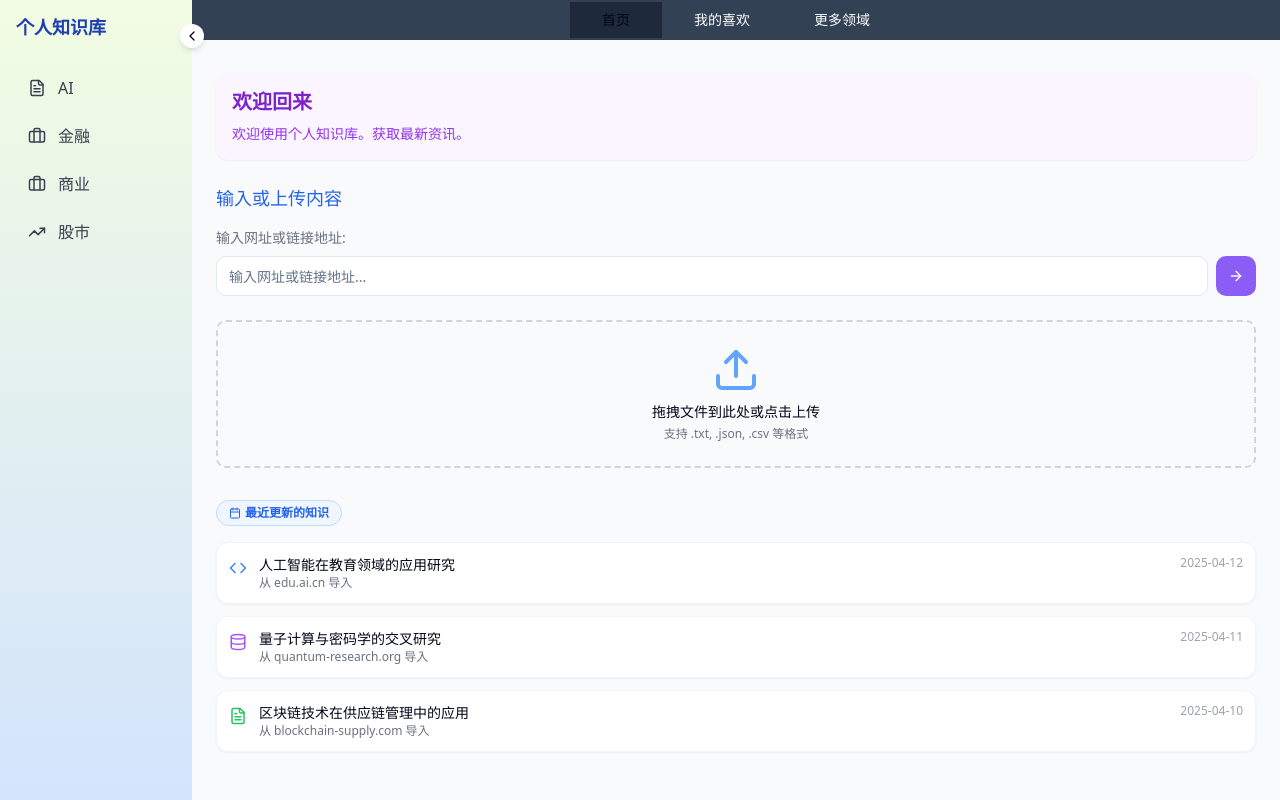
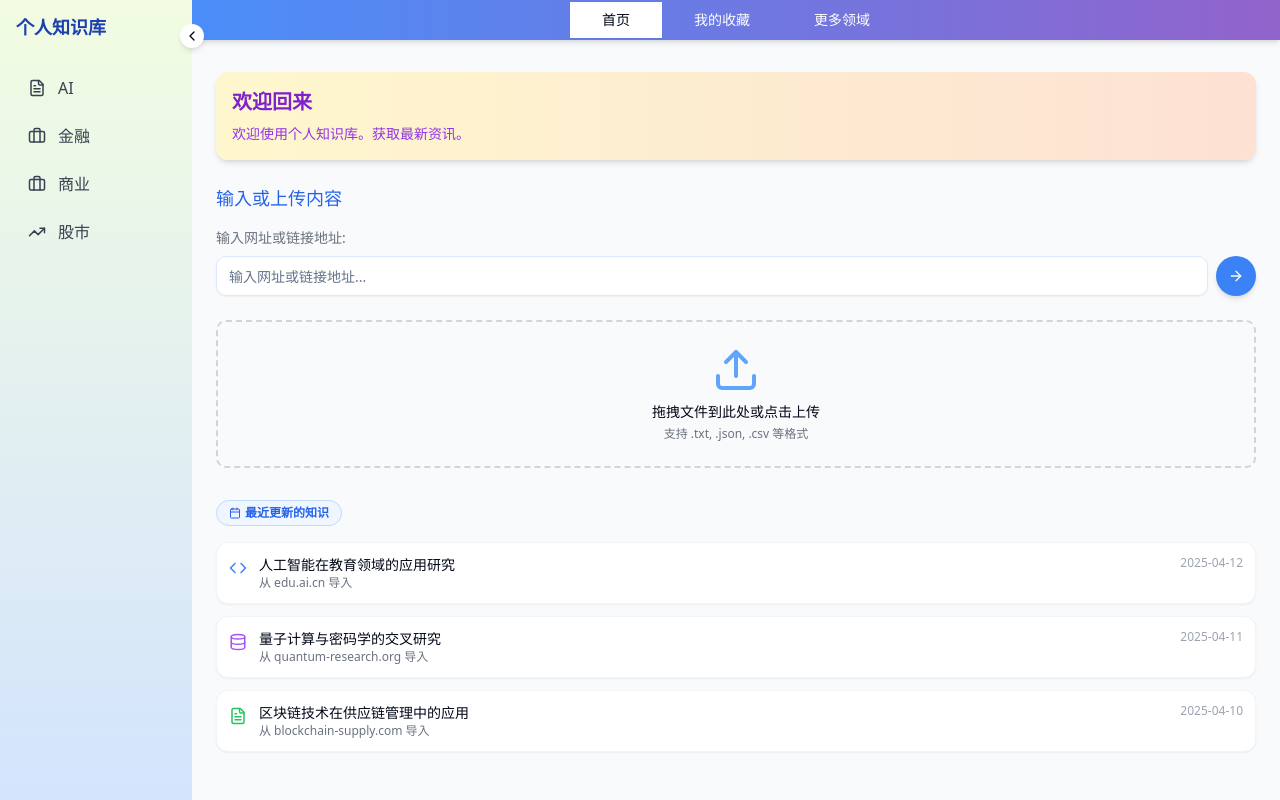
Before and after one commit to YiErWuXiu/personal-knowledge-hub-front, a React (Vite) app: page / in a window 1280 px wide. Built offline with nearby package versions, Linux system fonts and the light colour scheme.

Commit message:
Refactor: Update UI and color scheme
Update the "我的喜欢" tab to "我的收藏" and optimize the overall page color scheme for a more refined look.

```diff
--- a/src/index.css
+++ b/src/index.css
@@ -35,8 +35,8 @@
 
     --radius: 0.75rem;
 
-    /* Miyazaki style colors */
-    --miyazaki-blue: 195 81% 57%;
+    /* Miyazaki style colors with premium feel */
+    --miyazaki-blue: 210 85% 60%;
     --miyazaki-green: 152 58% 86%;
     --miyazaki-yellow: 48 100% 91%;
     --miyazaki-orange: 24 97% 81%;
@@ -109,8 +109,8 @@
   }
 
   .miyazaki-button {
-    @apply rounded-full transition-all duration-300 hover:shadow-lg;
-    background: linear-gradient(to bottom right, hsl(var(--miyazaki-blue)), #33C3F0);
+    @apply rounded-full transition-all duration-300 hover:shadow-lg text-white;
+    background: linear-gradient(to bottom right, hsl(var(--miyazaki-blue)), #2d82c7);
   }
 
   .miyazaki-header {
@@ -118,7 +118,7 @@
   }
 
   .miyazaki-tabs {
-    @apply bg-gradient-to-r from-blue-500 to-purple-400 text-white;
+    @apply bg-gradient-to-r from-[#4a8ef9] to-[#9163cb] text-white shadow-md;
   }
 
   .miyazaki-tab {
--- a/src/pages/Index.tsx
+++ b/src/pages/Index.tsx
@@ -49,23 +49,23 @@ const Index = () => {
       <main className="flex-1 p-0">
         {/* Navigation Tabs */}
         <Tabs defaultValue="home" className="w-full">
-          <TabsList className="w-full rounded-none bg-slate-700">
+          <TabsList className="w-full rounded-none miyazaki-tabs">
             <TabsTrigger
               value="home"
-              className="data-[state=active]:bg-slate-800 text-white px-8 py-2 rounded-none"
+              className="miyazaki-tab data-[state=active]:miyazaki-tab-active text-white px-8 py-2 rounded-none"
             >
               首页
             </TabsTrigger>
             <TabsTrigger
               value="favorites"
-              className="data-[state=active]:bg-slate-800 text-white px-8 py-2 rounded-none"
+              className="miyazaki-tab data-[state=active]:miyazaki-tab-active text-white px-8 py-2 rounded-none"
               onClick={() => navigate('/favorites')}
             >
-              我的喜欢
+              我的收藏
             </TabsTrigger>
             <TabsTrigger
               value="more-areas"
-              className="data-[state=active]:bg-slate-800 text-white px-8 py-2 rounded-none"
+              className="miyazaki-tab data-[state=active]:miyazaki-tab-active text-white px-8 py-2 rounded-none"
               onClick={() => navigate('/more-areas')}
             >
               更多领域
@@ -73,10 +73,10 @@ const Index = () => {
           </TabsList>
 
           {/* Home Tab Content */}
-          <TabsContent value="home" className="p-6">
+          <TabsContent value="home" className="p-6 animate-fade-in">
             {/* Welcome Card */}
-            <Card className="mb-6 bg-purple-50 border-none">
-              <CardContent className="p-4">
+            <Card className="mb-6 border-none rounded-xl overflow-hidden shadow-md">
+              <CardContent className="p-4 bg-gradient-to-r from-[#FEF7CD] to-[#FDE1D3]">
                 <h2 className="text-xl font-bold text-purple-700 mb-2">欢迎回来</h2>
                 <p className="text-sm text-purple-600">欢迎使用个人知识库。获取最新资讯。</p>
               </CardContent>
@@ -92,11 +92,11 @@ const Index = () => {
                 <div className="flex gap-2">
                   <Input
                     placeholder="输入网址或链接地址..."
-                    className="flex-1"
+                    className="flex-1 shadow-sm border-blue-100"
                     value={searchValue}
                     onChange={(e) => setSearchValue(e.target.value)}
                   />
-                  <Button size="icon" className="bg-violet-500 hover:bg-violet-600">
+                  <Button size="icon" className="bg-blue-500 hover:bg-blue-600 rounded-full shadow-md">
                     <ArrowRight className="h-4 w-4" />
                   </Button>
                 </div>
@@ -124,13 +124,13 @@ const Index = () => {
           {/* Favorites Tab Content */}
           <TabsContent value="favorites">
             <div className="p-6">
-              <h2 className="text-xl font-semibold mb-4">我的喜欢</h2>
-              <p className="text-gray-500">点击下方按钮查看我的喜欢页面。</p>
+              <h2 className="text-xl font-semibold mb-4">我的收藏</h2>
+              <p className="text-gray-500">点击下方按钮查看我的收藏页面。</p>
               <Button
-                className="mt-4"
+                className="mt-4 miyazaki-button"
                 onClick={() => navigate('/favorites')}
               >
-                查看我的喜欢
+                查看我的收藏
               </Button>
             </div>
           </TabsContent>
@@ -141,7 +141,7 @@ const Index = () => {
               <h2 className="text-xl font-semibold mb-4">更多领域</h2>
               <p className="text-gray-500">点击下方按钮查看更多领域页面。</p>
               <Button
-                className="mt-4"
+                className="mt-4 miyazaki-button"
                 onClick={() => navigate('/more-areas')}
               >
                 查看更多领域
```
